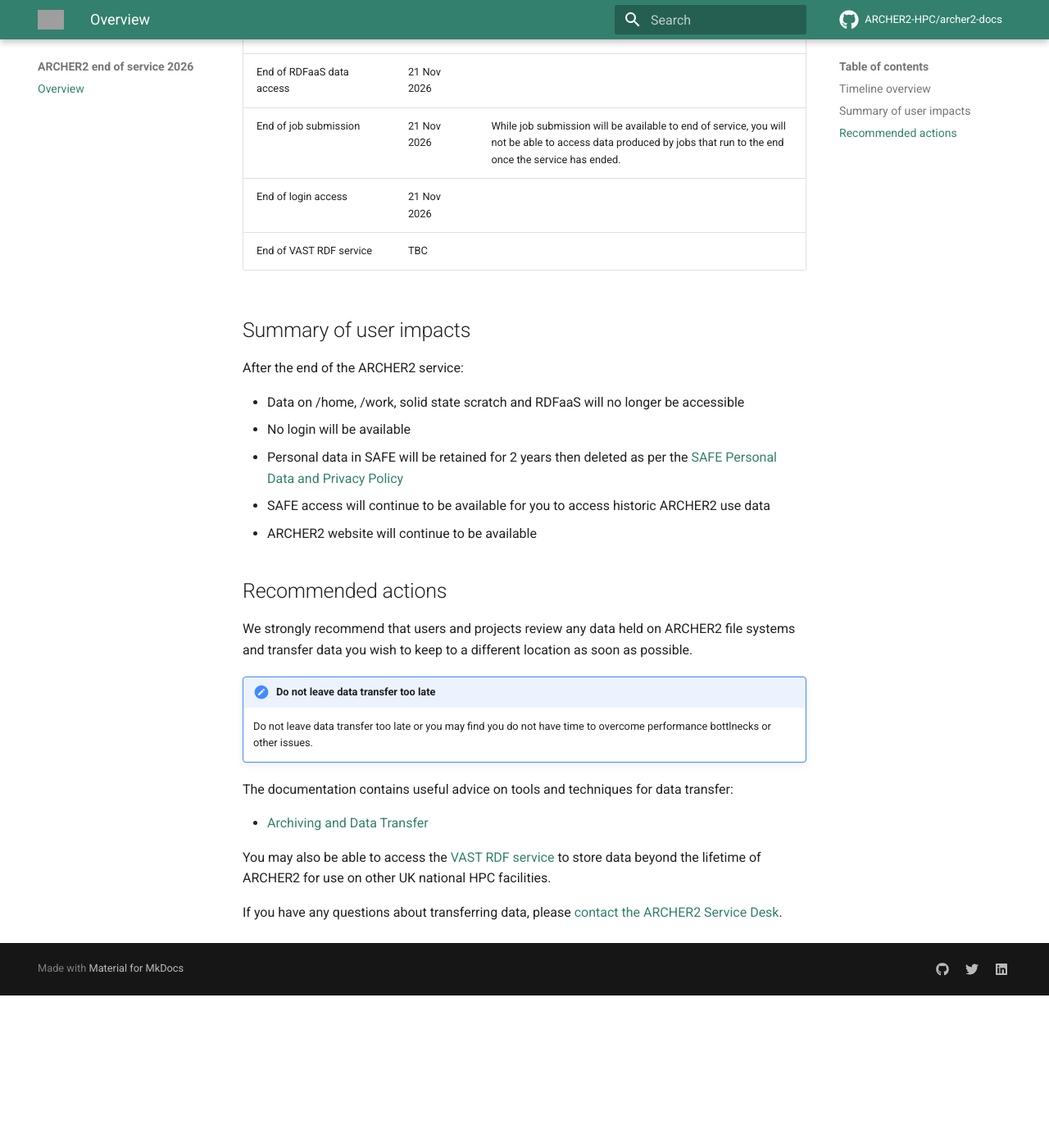
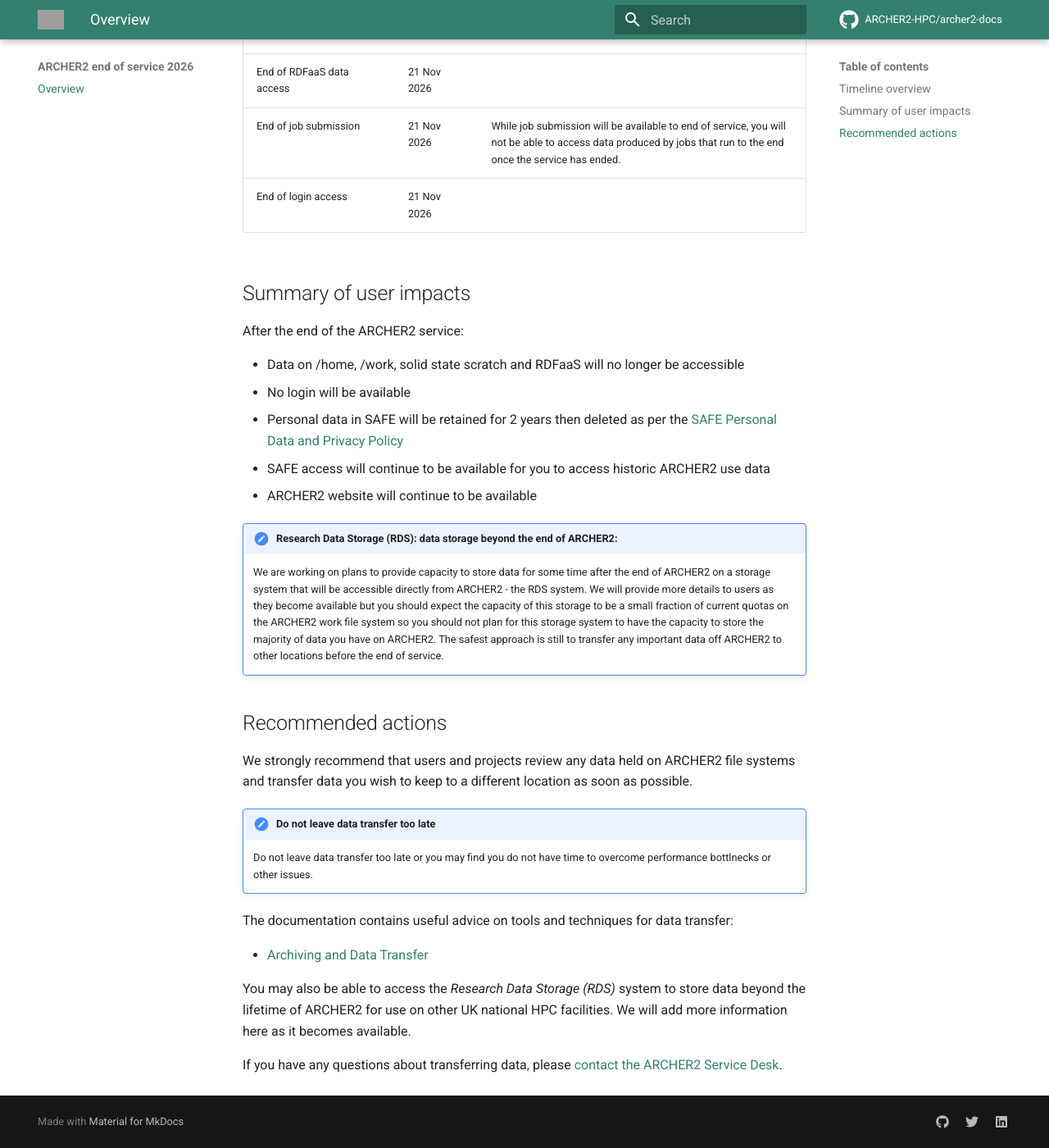
Before and after one commit to ARCHER2-HPC/archer2-docs, an MkDocs documentation site: the page built from docs/end-of-service-2026/index.md, in a window 1280 px wide and 1400 px high, scrolled down 1417 px. Shown: the whole window at 82% size. Built offline with MkDocs 1.6.1 and Material for MkDocs 9.7.7, drawn with Linux system fonts in a browser that asks for light colours; comment, search, counter and statistics services are not loaded; before the commit the page ends 2631 px from its top, so only the background shows below that; grey boxes are pictures that could not be loaded.

Commit message:
Updates RDS info

```diff
--- a/docs/end-of-service-2026/index.md
+++ b/docs/end-of-service-2026/index.md
@@ -45,7 +45,6 @@
 | End of RDFaaS data access | 21 Nov 2026 |  |
 | End of job submission | 21 Nov 2026 | While job submission will be available to end of service, you will not be able to access data produced by jobs that run to the end once the service has ended. |
 | End of login access | 21 Nov 2026 |  |
-| End of VAST RDF service | TBC |  |
 
 ## Summary of user impacts
 
@@ -56,6 +55,15 @@
 - Personal data in SAFE will be retained for 2 years then deleted as per the [SAFE Personal Data and Privacy Policy](https://www.archer2.ac.uk/about/policies/safe_privacy_policy.html)
 - SAFE access will continue to be available for you to access historic ARCHER2 use data
 - ARCHER2 website will continue to be available
+
+!!! note "Research Data Storage (RDS): data storage beyond the end of ARCHER2: "
+    We are working on plans to provide capacity to store data for some time after the end of
+    ARCHER2 on a storage system that will be accessible directly from ARCHER2 - the RDS system. We will provide
+    more details to users as they become available but you should expect the capacity of this
+    storage to be a small fraction of current quotas on the ARCHER2 work file system so you
+    should not plan for this storage system to have the capacity to store the majority of data
+    you have on ARCHER2. The safest approach is still to transfer any important data off ARCHER2
+    to other locations before the end of service.
 
 ## Recommended actions
 
@@ -70,7 +78,8 @@
 
 - [Archiving and Data Transfer](https://docs.archer2.ac.uk/user-guide/data/#archiving-and-data-transfer)
 
-You may also be able to access the [VAST RDF service]() to store data beyond the lifetime of ARCHER2 for
-use on other UK national HPC facilities.
+You may also be able to access the *Research Data Storage (RDS)* system to store data beyond the
+lifetime of ARCHER2 for use on other UK national HPC facilities. We will add more information here
+as it becomes available.
 
 If you have any questions about transferring data, please [contact the ARCHER2 Service Desk](https://www.archer2.ac.uk/support-access/servicedesk.html).
```
Also changed, not shown: docs/end-of-service-2026/data.md (+3 -2 lines).
